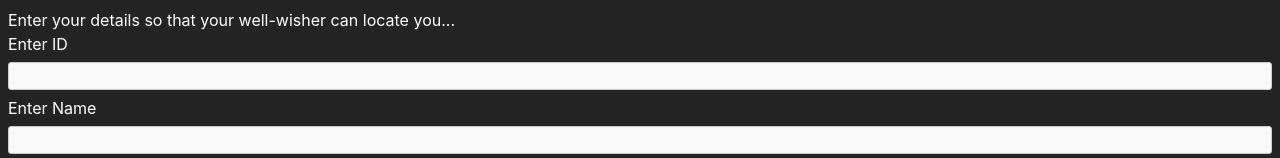
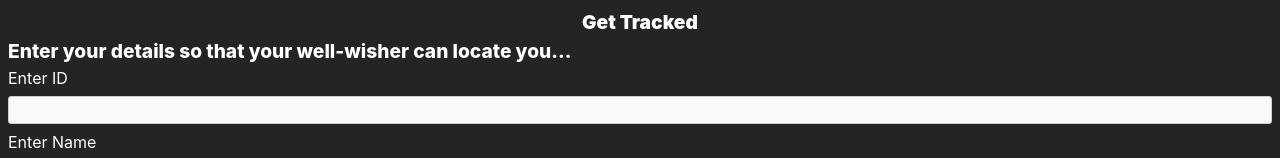
Before and after one commit to prakharbhardwaj1504/real-time-tracking-map, a React (Vite) app: page / in a window 1280 px wide. Both pictures are taken after a click on the button "Get Tracked". Shown: the top 158 px of the page. Built offline with nearby package versions, Linux system fonts and the light colour scheme; no server answers.

Commit message:
added heading
added heading on homepage , gettracked and tracksomone

```diff
--- a/src/App.css
+++ b/src/App.css
@@ -77,3 +77,18 @@ button {
   padding: 0.7rem;
   font-weight: bold;
 }
+.heading{
+  display: flex;
+  /* align-items: center; */
+  /* justify-content: center; */
+  font-size: larger;
+  font-weight: 800;
+}
+.mainheading{
+  display: flex;
+  align-items: center;
+  justify-content: center;
+  font-size: larger;
+  font-weight: 1000;
+
+}
--- a/src/App.jsx
+++ b/src/App.jsx
@@ -10,6 +10,7 @@ function App() {
     <div>
       {view === null && (
         <>
+        <div className="mainheading">Real-time tracking Application</div>
           <button onClick={() => setView("getTracked")}>Get Tracked</button>
           <button onClick={() => setView("trackSomeone")}>Track Someone</button>
         </>
--- a/src/components/GetTracked.jsx
+++ b/src/components/GetTracked.jsx
@@ -108,7 +108,12 @@ const GetTracked = () => {
 
   return (
     <div>
-      <div>Enter your details so that your well-wisher can locate you...</div>
+    {/* <div className="step">
+        <div className="heading">Follow these steps...</div>
+        <p>Allow app to access your location <br /> Enter id and name <br /> Once your location is identified , Enter "save Data"</p>
+    </div> */}
+    <div className="mainheading">Get Tracked</div>
+      <div className="heading">Enter your details so that your well-wisher can locate you...</div>
       <label htmlFor="id">Enter ID</label>
       <input type="text" id="id" value={id} onChange={updateID} />
       <br />
@@ -132,6 +137,7 @@ const GetTracked = () => {
         </Marker>
         <MapUpdater position={[location.lat, location.long]} />
       </MapContainer>
+
     </div>
   );
 };
--- a/src/components/TrackSomeone.jsx
+++ b/src/components/TrackSomeone.jsx
@@ -41,6 +41,7 @@ const TrackSomeone = () => {
 
   return (
     <div>
+        <div className="mainheading">Track someone</div>
       <div>Enter the name of the person you want to track...</div>
       <input
         type="text"
```
